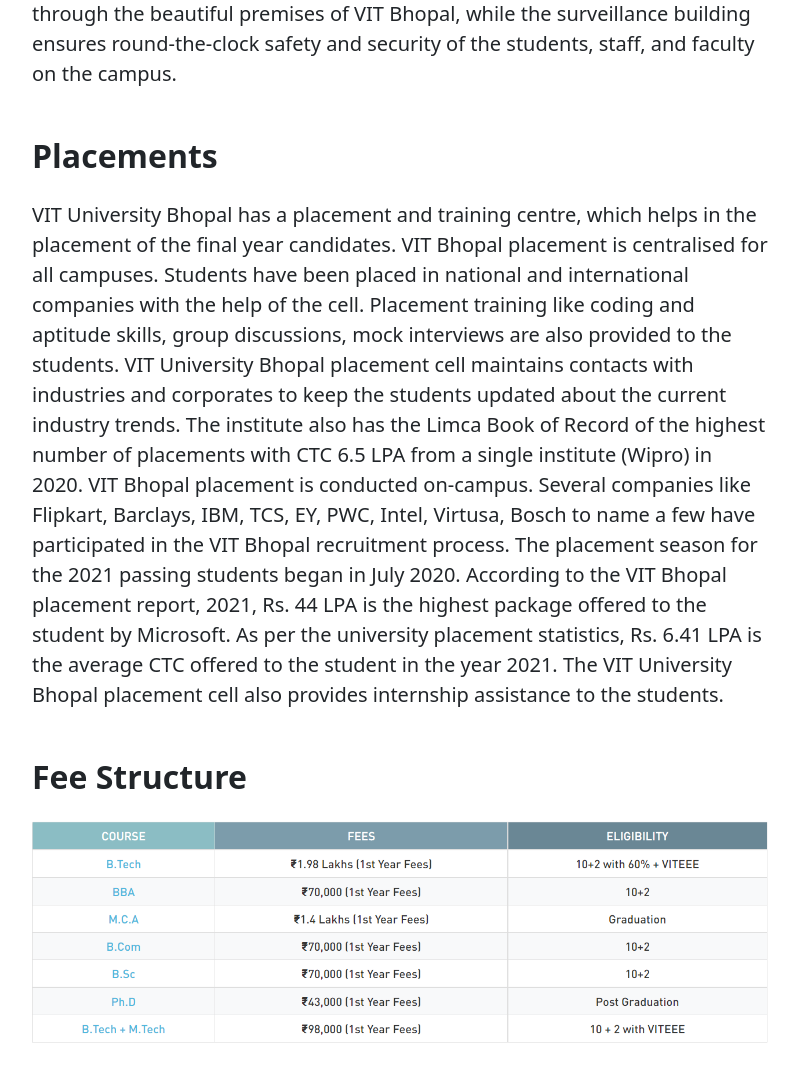
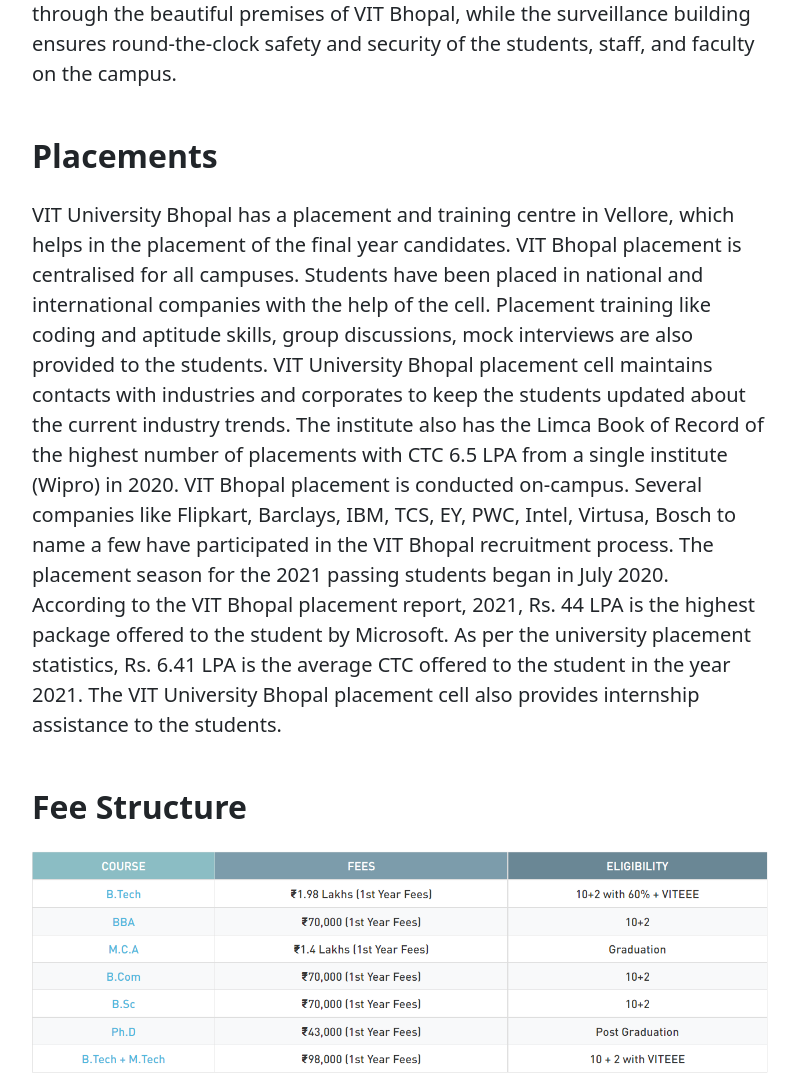
Before and after one commit to TAPESH3101/College-Guide, a Django app: template college_app/templates/college_app/vit_bhopal.html in a window 1280 px wide. Shown: the part 1018-2093 px from the top of the page, without its empty margins (50-849 px from the left). Run offline with Django 3.2, Linux system fonts and the light colour scheme; the template is opened without the code that fills it, so the values that code supplies are empty; some libraries are stand-ins or nearby versions.

Commit message:
final commit

```diff
--- a/college_app/templates/college_app/vit_bhopal.html
+++ b/college_app/templates/college_app/vit_bhopal.html
@@ -98,7 +98,7 @@ The wide and well-laid roads traverse through the beautiful premises of VIT Bhop
 
               <h2 class="fw-bolder mb-4 mt-5">Placements</h2>
               <p class="fs-5 mb-4">
-                VIT University Bhopal has a placement and training centre, which helps in the placement of the final year candidates. VIT Bhopal placement is centralised for all campuses. Students have been placed in national and international companies with the help of the cell. Placement training like coding and aptitude skills, group discussions, mock interviews are also provided to the students. VIT University Bhopal placement cell maintains contacts with industries and corporates to keep the students updated about the current industry trends. The institute also has the Limca Book of Record of the highest number of placements with CTC 6.5 LPA  from a single institute (Wipro) in 2020. VIT Bhopal placement is conducted on-campus. Several companies like Flipkart, Barclays, IBM, TCS, EY, PWC, Intel, Virtusa, Bosch to name a few have participated in the VIT Bhopal recruitment process. The placement season for the 2021 passing students began in July 2020.
+                VIT University Bhopal has a placement and training centre in Vellore, which helps in the placement of the final year candidates. VIT Bhopal placement is centralised for all campuses. Students have been placed in national and international companies with the help of the cell. Placement training like coding and aptitude skills, group discussions, mock interviews are also provided to the students. VIT University Bhopal placement cell maintains contacts with industries and corporates to keep the students updated about the current industry trends. The institute also has the Limca Book of Record of the highest number of placements with CTC 6.5 LPA  from a single institute (Wipro) in 2020. VIT Bhopal placement is conducted on-campus. Several companies like Flipkart, Barclays, IBM, TCS, EY, PWC, Intel, Virtusa, Bosch to name a few have participated in the VIT Bhopal recruitment process. The placement season for the 2021 passing students began in July 2020.
                  According to the VIT Bhopal placement report, 2021, Rs. 44 LPA is the highest package offered to the student by Microsoft. As per the university placement statistics, Rs. 6.41 LPA is the average CTC offered to the student in the year 2021. The VIT University Bhopal placement cell also provides internship assistance to the students.
               </p>
 
```
